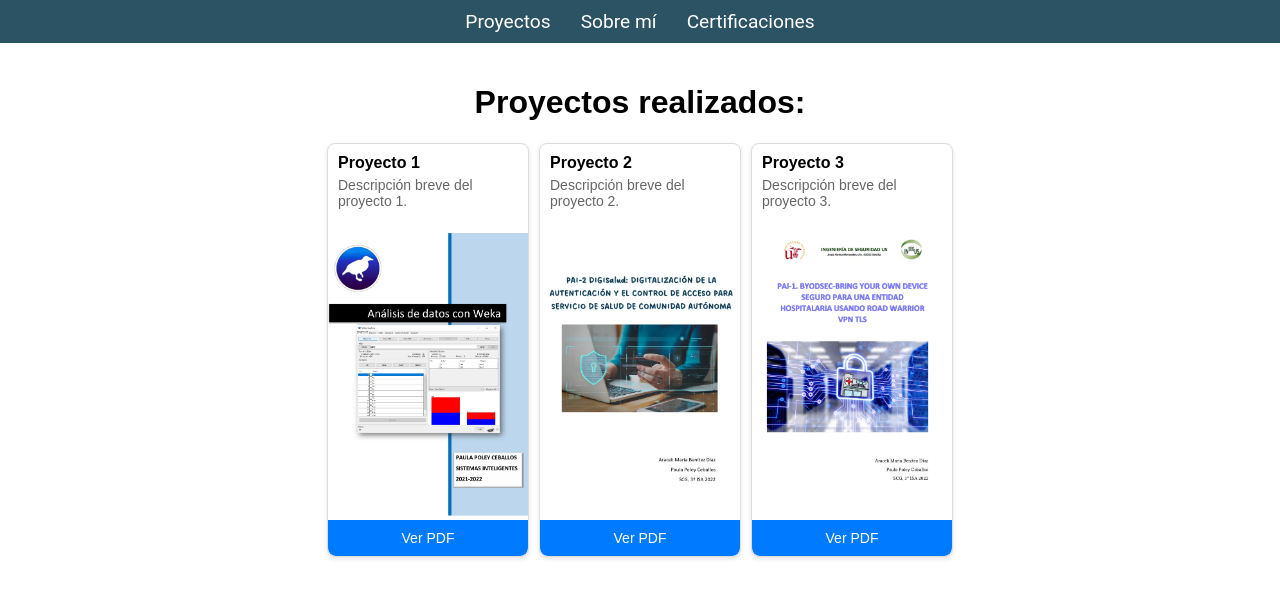
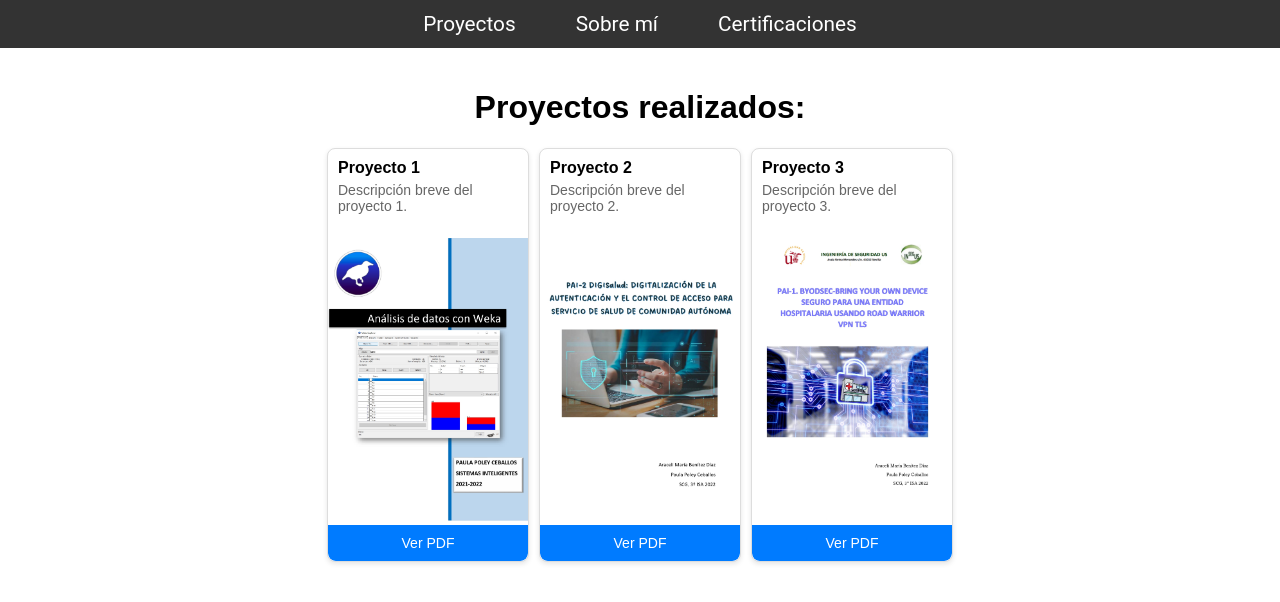
Before and after one commit to paulapoley/portfoliopaulapoley, a React (Create React App) app: page / in a window 1280 px wide. Shown: the top 602 px of the page. Built offline with nearby package versions, Linux system fonts and the light colour scheme.

Commit message:
Update Navbar.css

```diff
--- a/src/components/Navbar.css
+++ b/src/components/Navbar.css
@@ -1,6 +1,6 @@
 .navbar {
-  background-color: #2c5364; /* Color de fondo de la barra de navegación */
-  padding: 10px 20px; /* Espaciado alrededor del contenido */
+  background-color: #333; /* Color de fondo de la barra de navegación */
+  padding: 12px 22px; /* Espaciado alrededor del contenido */
 }
 
 .navbar-menu {
@@ -13,13 +13,13 @@
 }
 
 .navbar-menu li {
-  margin: 0 15px;
+  margin: 0 30px;
 }
 
 .navbar-menu a {
   text-decoration: none;
   color: #ffffff;
-  font-size: 1.2rem; /* Tamaño de fuente para los enlaces */
+  font-size: 1.3rem; /* Tamaño de fuente para los enlaces */
   font-family: 'Roboto', sans-serif;
   transition: color 0.3s ease;
 }
```
